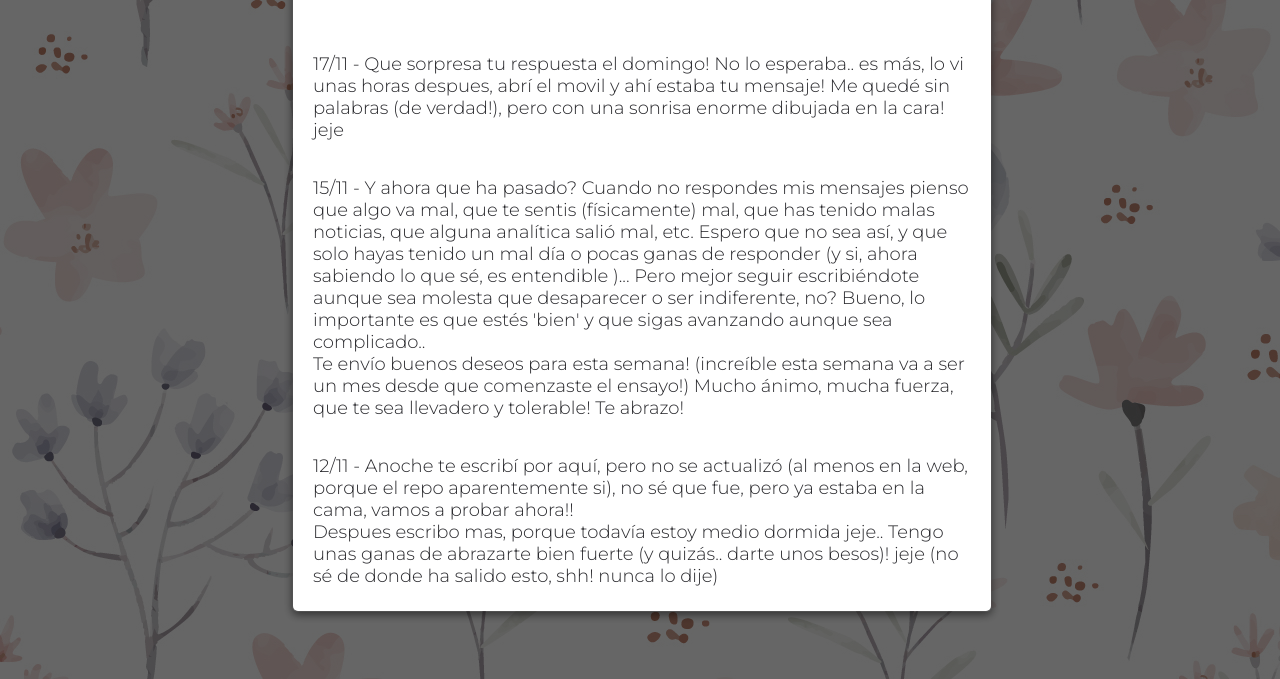
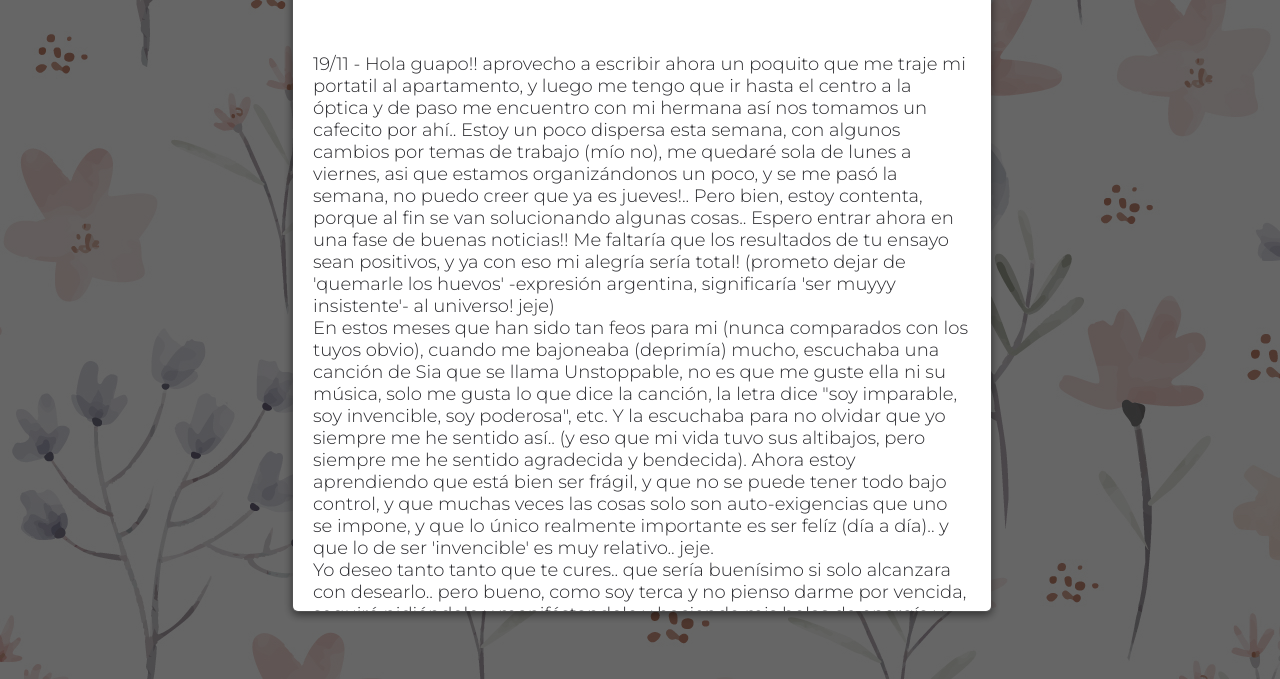
Before and after one commit to LauraBrea/au, a plain HTML site: page index.html in a window 1280 px wide. Both pictures are taken after a click on the element "Click here". Shown: the part 121-800 px from the top of the page. Drawn offline with nearby package versions, Linux system fonts and the light colour scheme.

Commit message:
19de11--

```diff
--- a/index.html
+++ b/index.html
@@ -21,6 +21,17 @@
               <div class="custom-model-wrap">
                   <div class="pop-up-content-wrap">
                     <h1>Hola!</h1>
+                    <br><br>
+                    <p>19/11 - Hola guapo!! aprovecho a escribir ahora un poquito que me traje mi portatil al apartamento, y luego me tengo que ir hasta el centro a la óptica y de paso me encuentro con
+                        mi hermana así nos tomamos un cafecito por ahí.. Estoy un poco dispersa esta semana, con algunos cambios por temas de trabajo (mío no), me quedaré sola de lunes a viernes, asi que estamos organizándonos
+                        un poco, y se me pasó la semana, no puedo creer que ya es jueves!.. Pero bien, estoy contenta, porque al fin se van solucionando algunas cosas.. Espero entrar ahora en una fase de buenas noticias!! Me faltaría
+                        que los resultados de tu ensayo sean positivos, y ya con eso mi alegría sería total! (prometo dejar de 'quemarle los huevos' -expresión argentina, significaría 'ser muyyy insistente'- al universo! jeje) <br>
+                        En estos meses que han sido tan feos para mi (nunca comparados con los tuyos obvio), cuando me bajoneaba (deprimía) mucho, escuchaba una canción de Sia que se llama Unstoppable, no es que me guste ella ni su música,
+                        solo me gusta lo que dice la canción, la letra dice "soy imparable, soy invencible, soy poderosa", etc. Y la escuchaba para no olvidar que yo siempre me he sentido así.. (y eso que mi vida tuvo sus altibajos,
+                        pero siempre me he sentido agradecida y bendecida). Ahora estoy aprendiendo que está bien ser frágil, y que no se puede tener todo bajo control, y que muchas veces las cosas solo son auto-exigencias que uno
+                        se impone, y que lo único realmente importante es ser felíz (día a día).. y que lo de ser 'invencible' es muy relativo.. jeje. <br>Yo deseo tanto tanto que te cures.. que sería buenísimo si solo alcanzara con desearlo..
+                        pero bueno, como soy terca y no pienso darme por vencida, seguiré pidiéndolo y maniféstandolo y haciendo mis bolas de energía y esas cosas.. Y me alegra mucho que sigas optimista y que el tratamiento sea mas
+                        llevable que la quimio.. Te quiero niño bonito y te abrazo fuerte fuerte! y deseo siempre lo mejor para vos! </p>
                     <br><br>
                     <p>17/11 - Que sorpresa tu respuesta el domingo! No lo esperaba.. es más, lo vi unas horas despues, abrí el movil y ahí estaba tu mensaje! Me quedé sin palabras (de verdad!), pero con una
                         sonrisa enorme dibujada en la cara! jeje </p>
```
